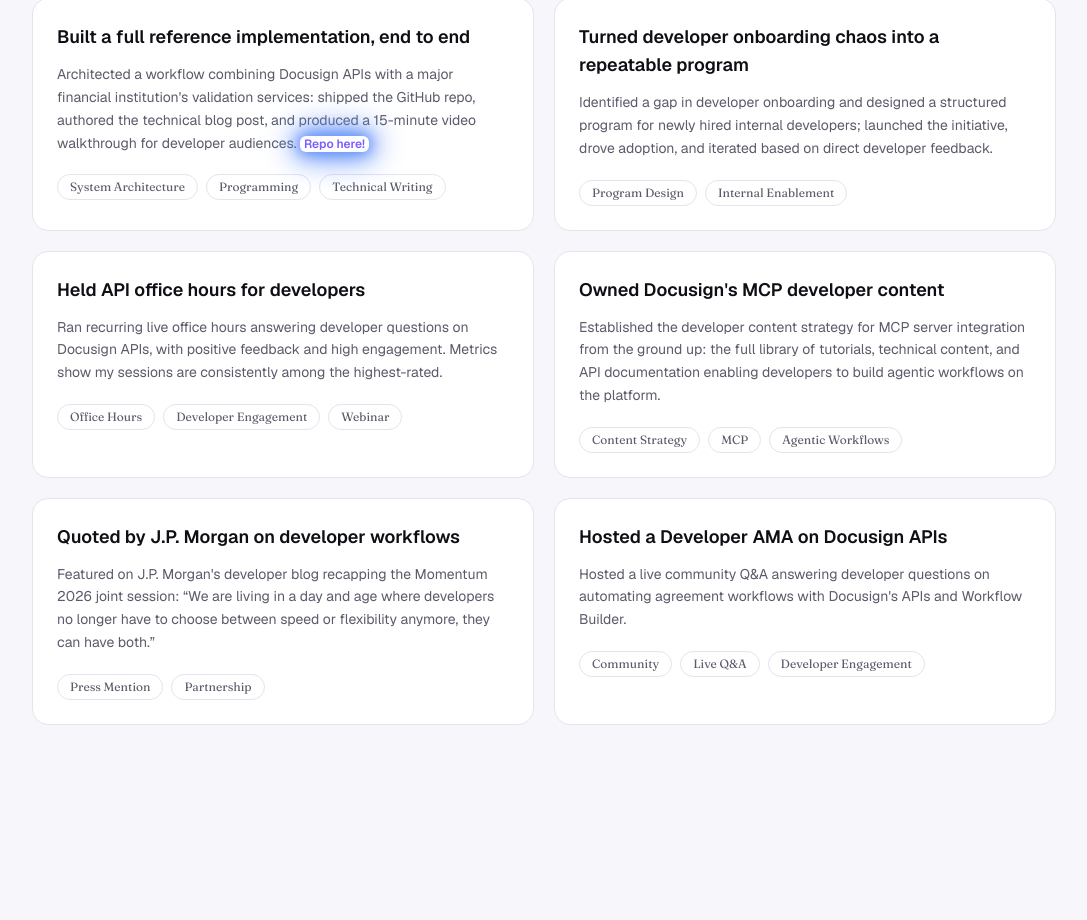
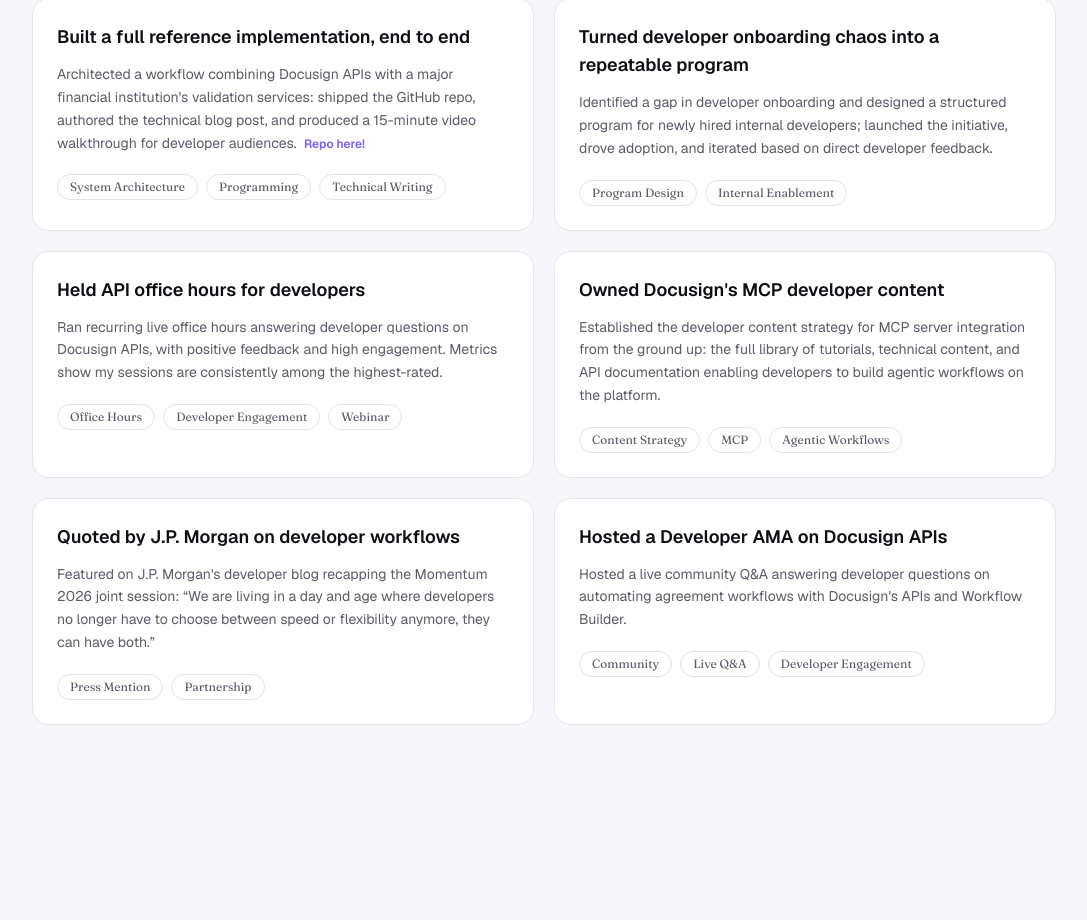
Before and after one commit to nbyrd9/portfolio-site, a Next.js app: page / in a window 1280 px wide. Shown: the part 1449-2369 px from the top of the page, without its empty margins (96-1183 px from the left). Built offline with nearby package versions, Linux system fonts and the light colour scheme.

Commit message:
Remove the neon flash from the repo link
Too distracting; the link is now plain accent-colored text with a
simple hover opacity change.

```diff
--- a/src/app/globals.css
+++ b/src/app/globals.css
@@ -179,42 +179,6 @@ body {
   }
 }
 
-.neon-flash {
-  animation: neon-flash 3s linear infinite;
-}
-
-@keyframes neon-flash {
-  0%,
-  100% {
-    border-color: var(--accent);
-    box-shadow: 0 0 14px 1px var(--accent), 0 0 30px 6px var(--accent);
-  }
-  8% {
-    border-color: var(--surface-border);
-    box-shadow: none;
-  }
-  10% {
-    border-color: var(--accent);
-    box-shadow: 0 0 14px 1px var(--accent), 0 0 30px 6px var(--accent);
-  }
-  45% {
-    border-color: var(--accent-2);
-    box-shadow: 0 0 14px 1px var(--accent-2), 0 0 30px 6px var(--accent-2);
-  }
-  47% {
-    border-color: var(--surface-border);
-    box-shadow: none;
-  }
-  50% {
-    border-color: var(--accent-2);
-    box-shadow: 0 0 14px 1px var(--accent-2), 0 0 30px 6px var(--accent-2);
-  }
-  90% {
-    border-color: var(--accent);
-    box-shadow: 0 0 14px 1px var(--accent), 0 0 30px 6px var(--accent);
-  }
-}
-
 @media (hover: hover) and (pointer: fine) {
   html.custom-cursor,
   html.custom-cursor * {
--- a/src/components/Highlights.tsx
+++ b/src/components/Highlights.tsx
@@ -45,10 +45,7 @@ function HighlightCard({
               href={h.repoUrl}
               target="_blank"
               rel="noopener noreferrer"
-              className={clsx(
-                "relative z-10 inline-block rounded-md px-1 text-xs font-semibold text-accent",
-                h.flashing && "neon-flash",
-              )}
+              className="relative z-10 inline-block rounded-md px-1 text-xs font-semibold text-accent transition-opacity hover:opacity-80"
             >
               Repo here!
             </a>
--- a/src/content/resume.ts
+++ b/src/content/resume.ts
@@ -19,7 +19,6 @@ export type Highlight = {
   tags: string[];
   url?: string;
   repoUrl?: string;
-  flashing?: boolean;
 };
 
 export const highlights: Highlight[] = [
@@ -30,7 +29,6 @@ export const highlights: Highlight[] = [
       "Architected a workflow combining Docusign APIs with a major financial institution's validation services: shipped the GitHub repo, authored the technical blog post, and produced a 15-minute video walkthrough for developer audiences.",
     tags: ["System Architecture", "Programming", "Technical Writing"],
     repoUrl: "https://github.com/docusign/automated-account-opening-implementation",
-    flashing: true,
   },
   {
     id: "onboarding-program",
```
